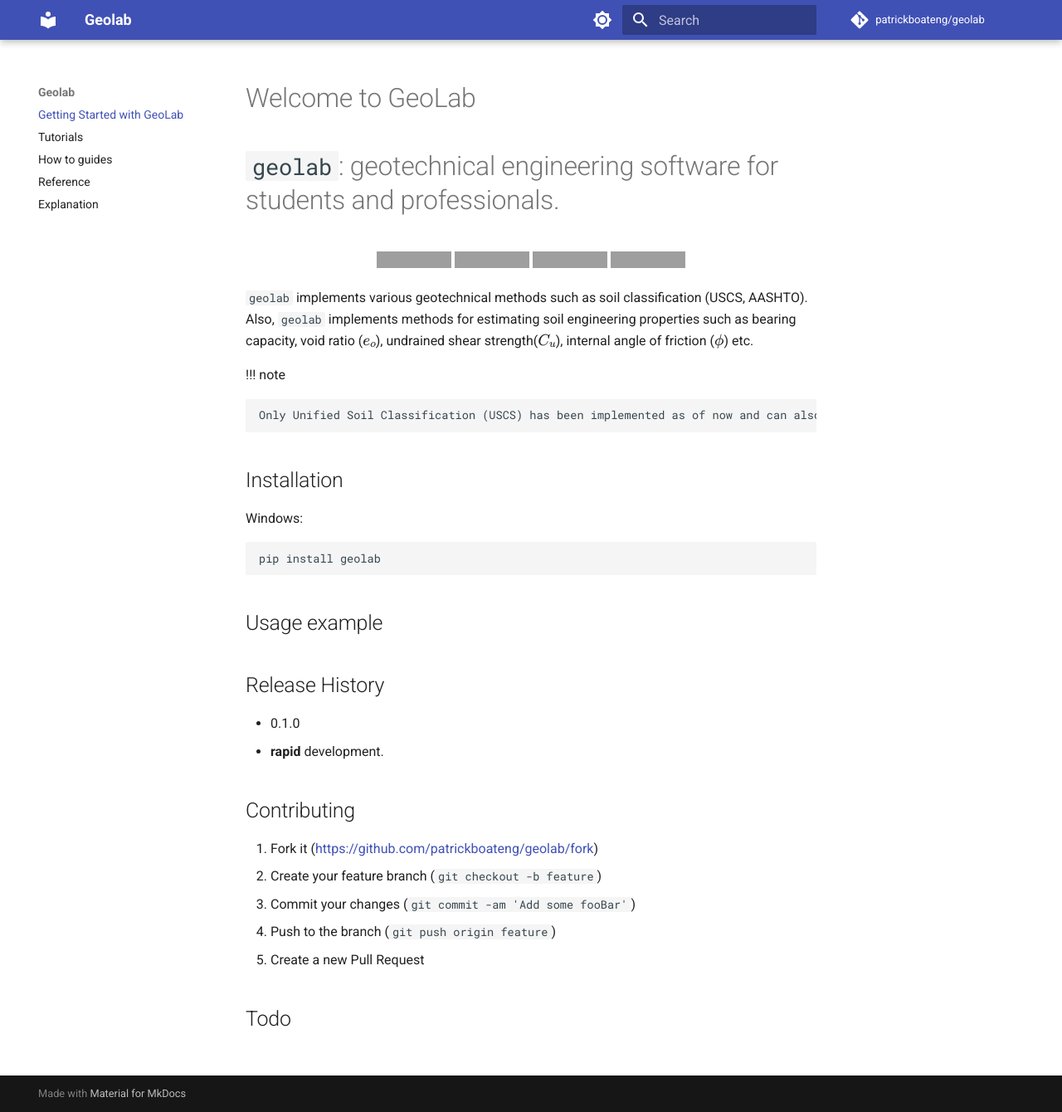
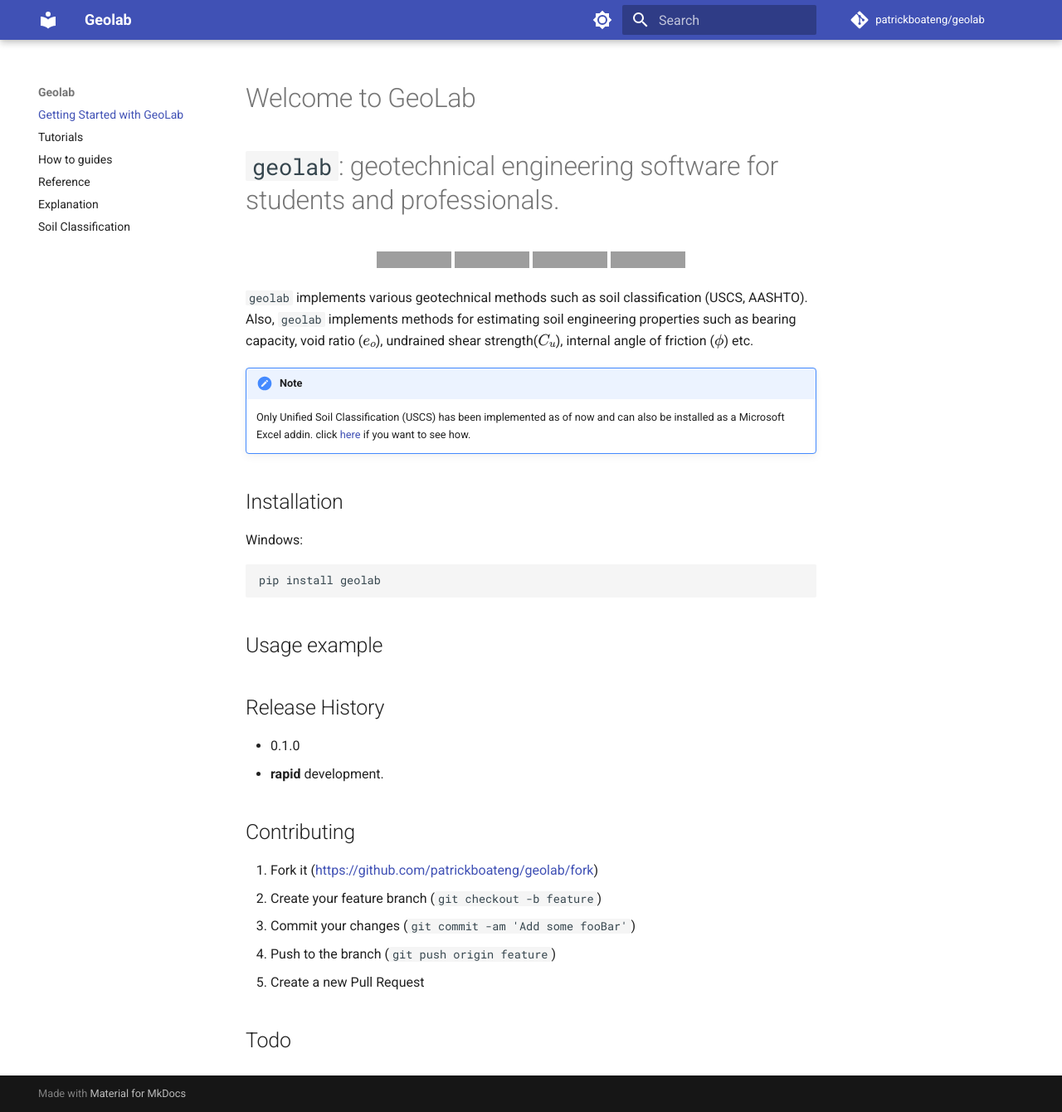
Before and after one commit to patrickboateng/geolysis, an MkDocs documentation site: the page built from docs/index.md, in a window 1280 px wide and 1340 px high. Shown: the whole window at 83% size. Built offline with MkDocs 1.6.1 and Material for MkDocs 9.7.7, drawn with Linux system fonts in a browser that asks for light colours; comment, search, counter and statistics services are not loaded; grey boxes are pictures that could not be loaded.

````diff
--- a/docs/README.md
+++ /dev/null
@@ -1,196 +0,0 @@
-# `soil_classifier`: A Python Package and Microsoft Excel Add-In for soil classification.
-
-`soil_classifier` uses **Unified Soil Classification System (USCS)** and the **American Association of State Highway and Transportation Officials (AASHTO)** system to classify soils.
-
-# Installation
-
-1. Install `geolab`
-
-   ```sh
-   pip install geolab
-   ```
-
-1. Download the excel addin `soil_classifier_v0.1.0` [here](https://github.com/patrickboateng/geolab/releases/tag/v0.1.0) and run the following command on the command line.
-
-   ```sh
-   xlwings addin install --file /path/to/addin
-   ```
-
-1. The function `USCS` should now be added to the Microsoft Excel functions and can be invoked like any other excel function.
-
-It is important to characterize soils to be able to assess their engineering properties such as:
-
-- Bearing capacity
-- Compressibility
-- Permeability
-
-**Particle Size Distribution (PSD)** and **Atterberg Limits** are tests developed for characterizing soils quality.
-
-# Particle Size Distribution (PSD)
-
-The range of particle sizes in a sample of material is referred to as the particle size distribution. It is commonly measured using sieve analysis techniques, which entail using a stack of sieves to measure the size of the particles in a sample and graphing the results to illustrate the distribution of the particle sizes. The particle size distribution can provide important information about the materials' physical characteristics.
-
-## Soil type based on Particle Size
-
-<table>
-    <thead>
-        <tr>
-            <th>Designation</th>
-            <th>Category</th>
-            <th>Particle Size (mm)</th>
-        </tr>
-    </thead>
-    <tbody>
-        <tr>
-            <td>Boulders</td>
-            <td></td>
-            <td>> 200</td>
-        </tr>
-        <tr>
-            <td>Cobbles</td>
-            <td></td>
-            <td>60 - 200</td>
-        </tr>
-        <tr>
-            <td rowspan="3">Gravel</td>
-            <td>Coarse</td>
-            <td>20 - 60</td>
-        </tr>
-        <tr>
-            <td>Medium</td>
-            <td>6 - 20</td>
-        </tr>
-        <tr>
-            <td>Fine</td>
-            <td>2 - 6</td>
-        </tr>
-        <tr>
-            <td rowspan="3">Sand</td>
-            <td>Coarse</td>
-            <td>0.6 - 2</td>
-        </tr>
-        <tr>
-            <td>Medium</td>
-            <td>0.2 - 0.6</td>
-        </tr>
-        <tr>
-            <td>Fine</td>
-            <td>0.06 - 0.2</td>
-        </tr>
-        <tr>
-            <td rowspan="3">Silt</td>
-            <td>Coarse</td>
-            <td>0.02 - 0.06</td>
-        </tr>
-        <tr>
-            <td>Medium</td>
-            <td>0.006 - 0.02</td>
-        </tr>
-        <tr>
-            <td>Fine</td>
-            <td>0.002 - 0.006</td>
-        </tr>
-        <tr>
-            <td>Clay</td>
-            <td>Fine</td>
-            <td>< 0.002</td>
-        <tr>
-    </tbody>
-</table>
-
-The distribution of grain sizes affects the engineering properties of the soil.
-
-- A single grain-sized soil cannot be compacted to a high density, which results in a lesser shear strength.
-- Soils with grains spanning a wide size distribution can be compacted to a high density resulting in a high shear strength.
-
-# Sieves commonly used for Particle Size Distribution
-
-<table>
-    <thead>
-        <tr>
-            <th>BS Sieve Designation</th>
-            <th>ASTM Designation</th>
-            <th>Aperture</th>
-        </tr>
-    </thead>
-    <tbody>
-        <tr>
-            <td>1 in</td>
-            <td></td>
-            <td>26.5 mm</td>
-        </tr>
-        <tr>
-            <td>$\frac{3}{4}$ in</td>
-            <td></td>
-            <td>19.0 mm</td>
-        </tr>
-        <tr>
-            <td>$\frac{1}{2} in$</td>
-            <td>0.53 in</td>
-            <td>13.2 mm</td>
-        </tr>
-        <tr>
-            <td>$\frac{3}{8} in$</td>
-            <td>$\frac{3}{8} in$</td>
-            <td>9.5 mm</td>
-        </tr>
-        <tr>
-            <td>$\frac{1}{4} in$</td>
-            <td>0.265 in</td>
-            <td>6.7 mm</td>
-        </tr>
-        <tr>
-            <td>$\frac{3}{16} in$</td>
-            <td>No. 4</td>
-            <td>4.75 mm</td>
-        </tr>
-        <tr>
-            <td>No. 7</td>
-            <td>No. 8</td>
-            <td>2.36 mm</td>
-        </tr>
-        <tr>
-            <td>No. 14</td>
-            <td>No. 16</td>
-            <td>1.18 mm</td>
-        </tr>
-        <tr>
-            <td>No. 25</td>
-            <td>No. 30</td>
-            <td>600 $\mu m$</td>
-        </tr>
-        <tr>
-            <td>No. 36</td>
-            <td>No. 40</td>
-            <td>425 $\mu m$</td>
-        </tr>
-        <tr>
-            <td>No. 52</td>
-            <td>No. 50</td>
-            <td>300 $\mu m$</td>
-        </tr>
-        <tr>
-            <td>No. 72</td>
-            <td>No. 70</td>
-            <td>212 $\mu m$</td>
-        </tr>
-        <tr>
-            <td>No. 100</td>
-            <td>No. 100</td>
-            <td>150 $\mu m$</td>
-        </tr>
-        <tr>
-            <td>No. 200</td>
-            <td>No. 200</td>
-            <td>75 $\mu m$</td>
-        </tr>
-    </tbody>
-</table>
-
-# Unified Soil Classification System (USCS)
-
-_brief description underway_
-
-# American Association of State Highway and Transportation Officials (AASHTO)
-
-_brief description underway_
--- a/mkdocs.yml
+++ b/mkdocs.yml
@@ -37,6 +37,16 @@ markdown_extensions:
   - pymdownx.arithmatex:
       generic: true
 
+  - pymdownx.highlight:
+      anchor_linenums: true
+      line_spans: __span
+      pygments_lang_class: true
+  - pymdownx.inlinehilite
+  - pymdownx.snippets
+  - pymdownx.superfences
+  - admonition
+  - pymdownx.details
+
 extra_javascript:
   - javascripts/mathjax.js
   - https://polyfill.io/v3/polyfill.min.js?features=es6
@@ -48,3 +58,4 @@ nav:
   - how-to-guides.md
   - reference.md
   - explanation.md
+  - Soil Classification: soil_classification.md
````
